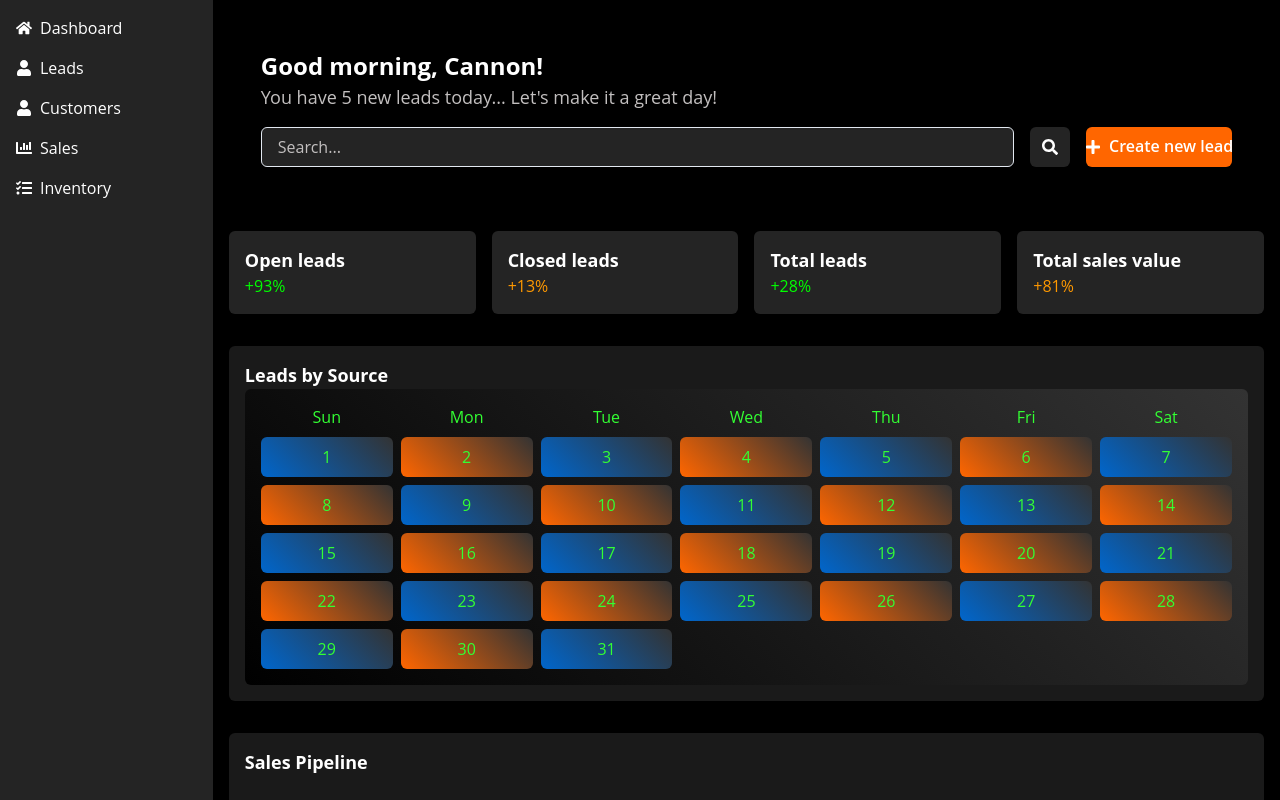
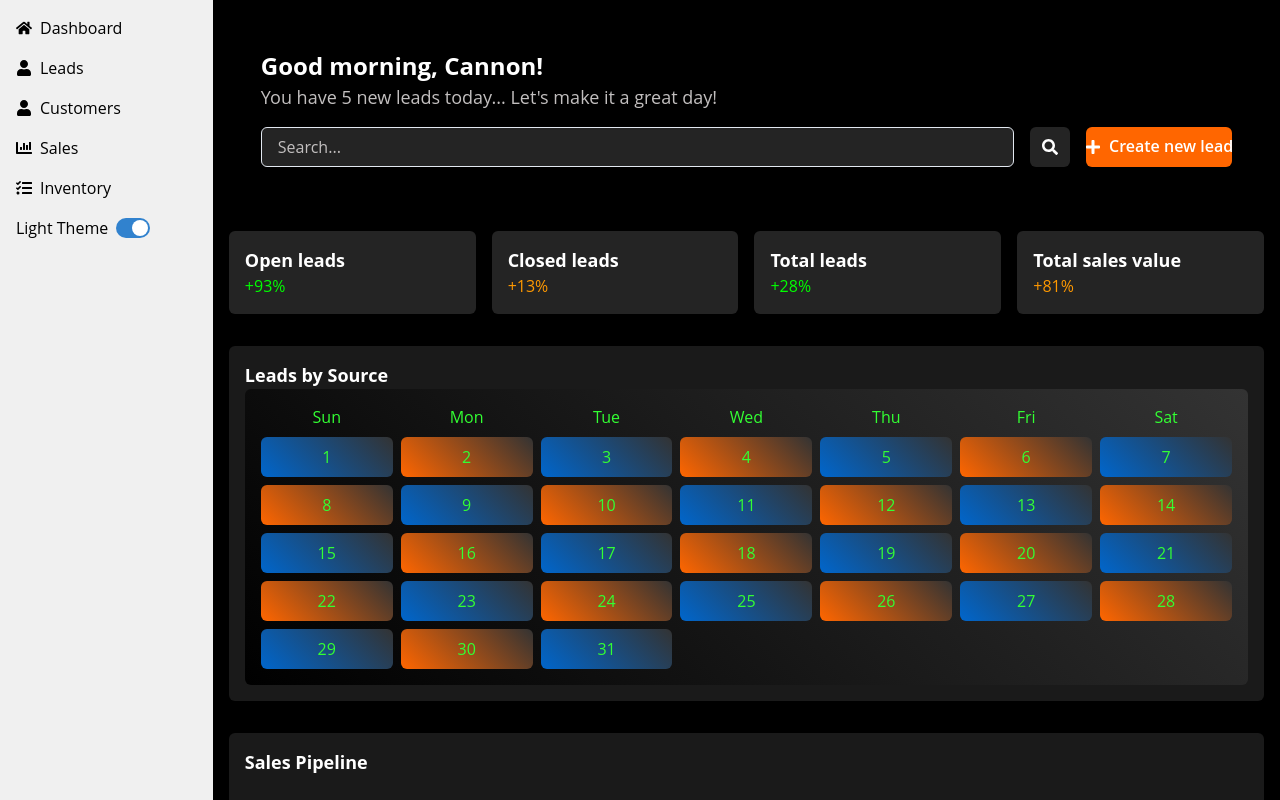
Before and after one commit to GPT-Engineer-App/dark-theme-sales-dashboard, a React (Vite) app: page / in a window 1280 px wide. Shown: the top 800 px of the page. Built offline with nearby package versions, Linux system fonts and the light colour scheme.

Commit message:
Added a light theme and a toggle button in the sidebar to switch between light and dark themes. The selected theme is applied to the entire application.
Prompt: Great now let’s apply a lite theme with a toggle theme button somewhere in the side bar

```diff
--- a/src/pages/Index.jsx
+++ b/src/pages/Index.jsx
@@ -1,10 +1,10 @@
-import { useState } from "react";
-import { Box, Container, VStack, HStack, Text, Input, Button, IconButton, Avatar, Table, Thead, Tbody, Tr, Th, Td, useColorMode, useColorModeValue, extendTheme, ChakraProvider } from "@chakra-ui/react";
+import { useState, useEffect } from "react";
+import { Box, Container, VStack, HStack, Text, Input, Button, IconButton, Avatar, Table, Thead, Tbody, Tr, Th, Td, useColorMode, useColorModeValue, extendTheme, ChakraProvider, Switch } from "@chakra-ui/react";
 import { FaHome, FaSearch, FaPlus, FaUser, FaChartBar, FaTasks, FaCalendarAlt } from "react-icons/fa";
 import Calendar from "../components/Calendar.jsx";
 
 // Custom theme
-const theme = extendTheme({
+const darkTheme = extendTheme({
   styles: {
     global: {
       body: {
@@ -31,8 +31,35 @@ const theme = extendTheme({
   },
 });
 
-const Sidebar = () => (
-  <Box bg="#242424" w="250px" p="4" color="white">
+const lightTheme = extendTheme({
+  styles: {
+    global: {
+      body: {
+        bg: "#FFFFFF",
+        color: "#000000",
+      },
+    },
+  },
+  colors: {
+    primary: {
+      500: "#FF6600",
+    },
+    secondary: {
+      500: "#C2BFBF",
+    },
+    accent: {
+      green: "#00FF00",
+      orange: "#FF9900",
+    },
+  },
+  fonts: {
+    heading: "Roboto, sans-serif",
+    body: "Open Sans, sans-serif",
+  },
+});
+
+const Sidebar = ({ toggleTheme, isDark }) => (
+  <Box bg={isDark ? "#242424" : "#F0F0F0"} w="250px" p="4" color={isDark ? "white" : "black"}>
     <VStack align="start" spacing="4">
       <HStack>
         <FaHome />
@@ -53,6 +80,10 @@ const Sidebar = () => (
       <HStack>
         <FaTasks />
         <Text>Inventory</Text>
+      </HStack>
+      <HStack>
+        <Text>Light Theme</Text>
+        <Switch isChecked={!isDark} onChange={toggleTheme} />
       </HStack>
     </VStack>
   </Box>
@@ -205,16 +236,17 @@ const Dashboard = () => (
 );
 
 const Index = () => {
-  const appointments = [
-    { task: "RV Viewing", date: "2024-05-23" },
-    { task: "Test Drive", date: "2024-05-24" },
-    { task: "Follow-up Call", date: "2024-05-25" },
-  ];
+  const [isDark, setIsDark] = useState(true);
+  const toggleTheme = () => setIsDark(!isDark);
+
+  useEffect(() => {
+    document.body.style.backgroundColor = isDark ? "#000000" : "#FFFFFF";
+  }, [isDark]);
 
   return (
-    <ChakraProvider theme={theme}>
-      <Box bg="#000000" minH="100vh" color="white">
-        <Dashboard />
+    <ChakraProvider theme={isDark ? darkTheme : lightTheme}>
+      <Box bg={isDark ? "#000000" : "#FFFFFF"} minH="100vh" color={isDark ? "white" : "black"}>
+        <Dashboard toggleTheme={toggleTheme} isDark={isDark} />
       </Box>
     </ChakraProvider>
   );
```
